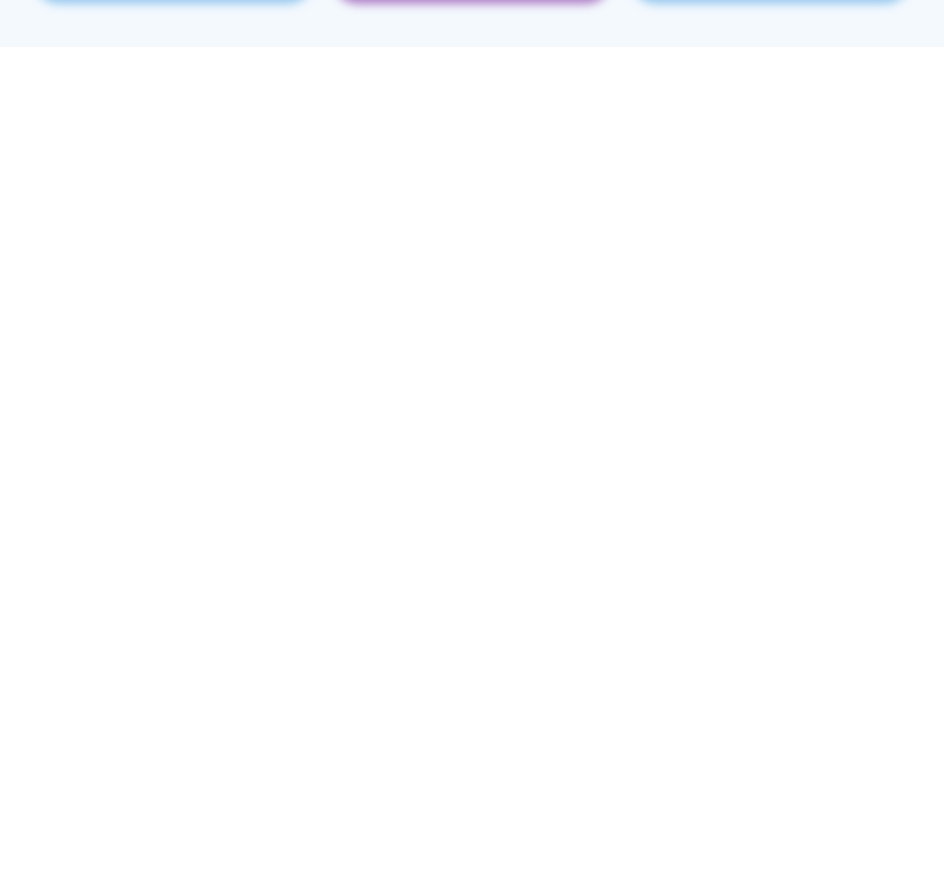
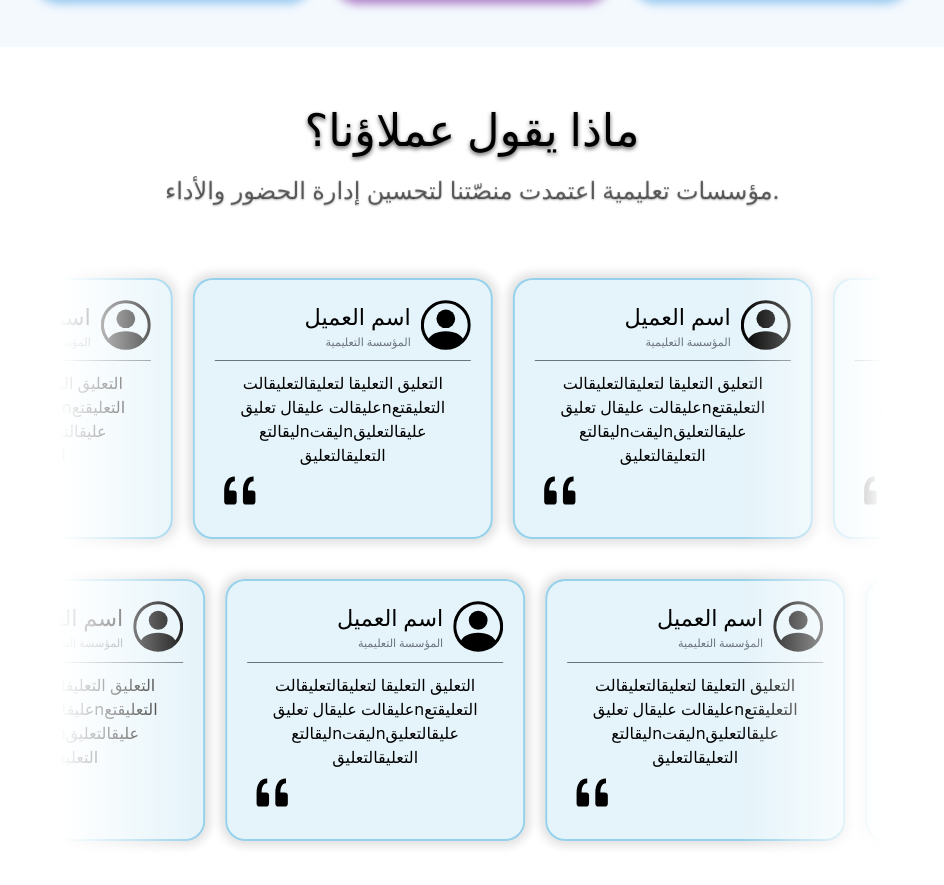
Before and after one commit to Aiimene/Edux, a Next.js app: page / in a window 1280 px wide. Shown: the part 3626-4511 px from the top of the page, without its empty margins (168-1112 px from the left). Before the commit the page ends 3673 px from the top, so only its background shows below. Built offline with nearby package versions, Linux system fonts and the light colour scheme.

Commit message:
feat: finishing the testimonials component

```diff
--- a/src/app/(front)/page.tsx
+++ b/src/app/(front)/page.tsx
@@ -4,6 +4,7 @@ import Image from '@/components/home/Image/image';
 import Service from '@/components/home/service/service';
 import Steps from '@/components/home/steps/steps';
 import Billing from '@/components/home/billing/billing';
+import Testimonial from '@/components/home/testimonial/testimonial';
 
 export default function Home() {
   return (
@@ -13,6 +14,7 @@ export default function Home() {
       <Service />
       <Steps />
       <Billing />
+      <Testimonial />
     </div>
   );
 }
--- /dev/null
+++ b/src/components/home/testimonial/card.tsx
@@ -0,0 +1,21 @@
+import styles from './testimonial.module.css';
+
+export default function Card() {
+    return(
+        <div className={styles.card}>
+            <div className={styles.header2}>
+                <img className={styles.avatar} src="/icons/person-circle.svg" alt="testimonial" />
+                <div className={styles.nameContainer}>
+                    <h1 className={styles.name}>اسم العميل</h1>
+                    <p className={styles.job}>المؤسسة التعليمية</p>
+                </div>
+
+            </div>
+            <div className={styles.divider}></div>
+            <p className={styles.testimonial}>التعليق التعليقا لتعليقالتعليقالت عليقالت عليقال تعليقnالتعليقتع ليقالتعnليقتnعليقالتعليق التعليقالتعليق</p>
+            <div className={styles.quoteContainer}>
+                <img  className={styles.quoteIcon} src="/icons/quote.svg" alt="quote" />
+            </div>
+        </div>
+    )
+}
--- /dev/null
+++ b/src/components/home/testimonial/testimonial.module.css
@@ -0,0 +1,137 @@
+.container {
+  width: 100%;
+  padding: 3rem 0;
+  position: relative;
+}
+
+.header{
+  max-width: 70%;
+  display: flex;
+  flex-direction: column;
+  align-items: center;
+  justify-content: center;
+  gap: 10px;
+  margin: 0 auto;
+  margin-bottom: 50px;
+}
+.card{
+  background-color: rgba(73, 177, 221, 0.14);
+  border: 2px solid rgba(73, 177, 221, 0.507) ;
+  box-shadow: 0 0 10px 5px rgba(0, 0, 0, 0.123);
+  border-radius: 20px;
+  padding: 20px;
+  min-width: 300px;
+}
+.header2{
+  display: flex;
+  flex-direction: row-reverse;
+  align-items: stretch;
+  gap: 10px;
+
+
+}
+.nameContainer{
+  text-align: end;
+  display: flex;
+  flex-direction: column;
+  justify-content: center;
+}
+.avatar{
+  width: 50px;
+}
+.name{
+  font-size: 1.4rem;
+
+}
+.job{
+  font-size: .7rem;
+  color: #6b7280;
+
+}
+.divider{
+  width: 100%;
+  height: 1px;
+  background-color: #6b7280;
+  margin: 10px 0;
+}
+.testimonial{
+  font-size: 1rem;
+  text-align: center;
+}
+.quoteContainer{
+  height: 50px;
+}
+.testimonial{
+  max-height: 100px;
+  overflow: hidden;
+}
+.quoteIcon{
+  height: 100%;
+}
+.cardsRowWrapper{
+  display: flex;
+  gap: 20px;
+  overflow: hidden;
+  padding: 20px;
+}
+
+.cardsTrack {
+  display: flex;
+  gap: 20px;
+  animation: scrollRightToLeft 120s linear infinite;
+}
+
+.cardsTrackReverse {
+  animation: scrollLeftToRight 120s linear infinite;
+}
+
+.cardsRowWrapper:hover .cardsTrack,
+.cardsRowWrapper:hover .cardsTrackReverse {
+  animation-play-state: paused;
+}
+
+@keyframes scrollRightToLeft {
+  0% {
+    transform: translateX(0);
+  }
+  100% {
+    transform: translateX(-50%);
+  }
+}
+
+@keyframes scrollLeftToRight {
+  0% {
+    transform: translateX(-50%);
+  }
+  100% {
+    transform: translateX(0);
+  }
+}
+.shadowBox{
+  position: absolute;
+  z-index: 10;
+  pointer-events: none;
+  height: 100%;
+  width: 20%;
+}
+.content{
+  max-width: 70%;
+  margin: 0 auto;
+}
+.cardsContainer{
+  display: flex;
+  flex-direction: column;
+  position: relative;
+}
+.rightGradient{
+  right: 0;
+  top: 0;
+  bottom: 0;
+  background-image: linear-gradient(to left, rgb(255, 255, 255) 20%, transparent);
+}
+.leftGradient{
+  left: 0;
+  top: 0;
+  bottom: 0;
+  background-image: linear-gradient(to right, rgb(255, 255, 255) 20%, transparent);
+}
--- /dev/null
+++ b/src/components/home/testimonial/testimonial.tsx
@@ -0,0 +1,71 @@
+import styles from './testimonial.module.css';
+import styles2 from '../service/service.module.css';
+import Card from './card';
+
+export default function Testimonial() {
+  return (
+    <div className={styles.container}>
+                <div className={styles.header}>
+        <h1 className={styles2.title}>  ماذا يقول عملاؤنا؟ </h1>
+        <p className={styles2.subtitle}>
+        مؤسسات تعليمية اعتمدت منصّتنا لتحسين إدارة الحضور والأداء.
+        </p>
+      </div>
+        <div className={styles.content}>
+
+      <div className={styles.cardsContainer}>
+        <div className={styles.leftGradient + ' ' + styles.shadowBox}></div>
+        <div className={styles.rightGradient + ' ' + styles.shadowBox  }></div>
+        <div className={styles.cardsRow1 + ' ' + styles.cardsRowWrapper}>
+          <div className={styles.cardsTrack}>
+            <Card />
+            <Card />
+            <Card />
+            <Card />
+            <Card />
+            <Card />
+            <Card />
+            <Card />
+            <Card />
+            <Card />
+            <Card />
+            <Card />
+            <Card />
+            <Card />
+            <Card />
+            <Card />
+            <Card />
+            <Card />
+            <Card />
+            <Card />
+          </div>
+        </div>
+        <div className={styles.cardsRow2 + ' ' + styles.cardsRowWrapper}>
+          <div className={styles.cardsTrack + ' ' + styles.cardsTrackReverse}>
+            <Card />
+            <Card />
+            <Card />
+            <Card />
+            <Card />
+            <Card />
+            <Card />
+            <Card />
+            <Card />
+            <Card />
+            <Card />
+            <Card />
+            <Card />
+            <Card />
+            <Card />
+            <Card />
+            <Card />
+            <Card />
+            <Card />
+            <Card />
+          </div>
+        </div>
+      </div>
+        </div>
+    </div>
+  );
+}
```
Also changed, not shown: public/icons/person-circle.svg (added), public/icons/quote.svg (added).
